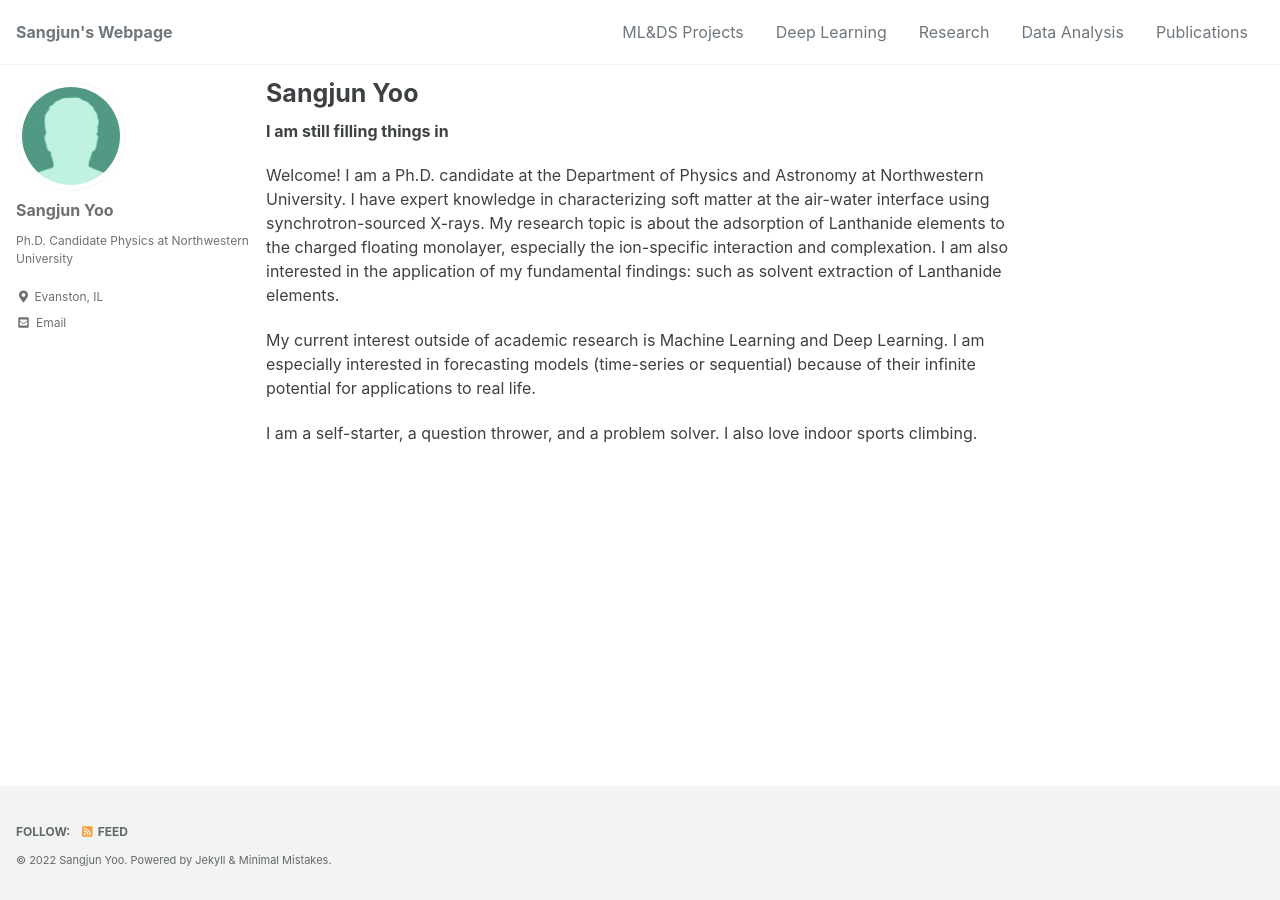
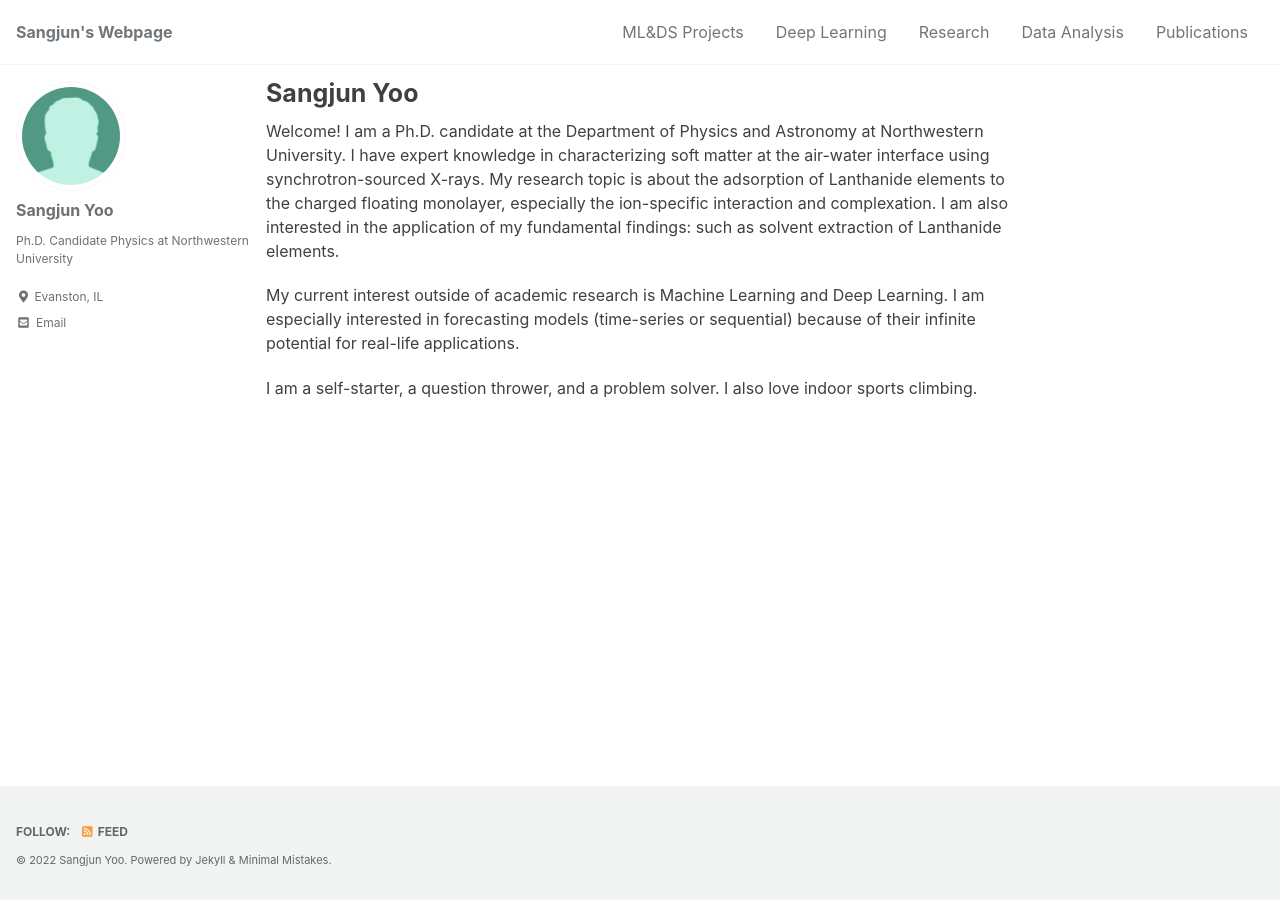
Before and after one commit to sangjunyoo-phd/sangjunyoo-phd.github.io, a Jekyll site: the page built from index.md, in a window 1280 px wide. Built offline with Jekyll 4.4.1, drawn with Linux system fonts in a browser that asks for light colours; cached includes are drawn as plain includes; the list of posts is cut into pages by our own code.

```diff
--- a/index.md
+++ b/index.md
@@ -4,10 +4,8 @@ author_profile: true
 title: "Sangjun Yoo"
 ---
 
-**I am still filling things in**
-
 Welcome! I am a Ph.D. candidate at the Department of Physics and Astronomy at Northwestern University. I have expert knowledge in characterizing soft matter at the air-water interface using synchrotron-sourced X-rays. My research topic is about the adsorption of Lanthanide elements to the charged floating monolayer, especially the ion-specific interaction and complexation. I am also interested in the application of my fundamental findings: such as solvent extraction of Lanthanide elements.
 
-My current interest outside of academic research is Machine Learning and Deep Learning. I am especially interested in forecasting models (time-series or sequential) because of their infinite potential for applications to real life.
+My current interest outside of academic research is Machine Learning and Deep Learning. I am especially interested in forecasting models (time-series or sequential) because of their infinite potential for real-life applications.
 
 I am a self-starter, a question thrower, and a problem solver. I also love indoor sports climbing.
```
Also changed, not shown: _pages/analysis.md (+2 -0 lines), _pages/deeplearning.md (+3 -0 lines), _pages/mlprojects.md (+3 -1 lines).
